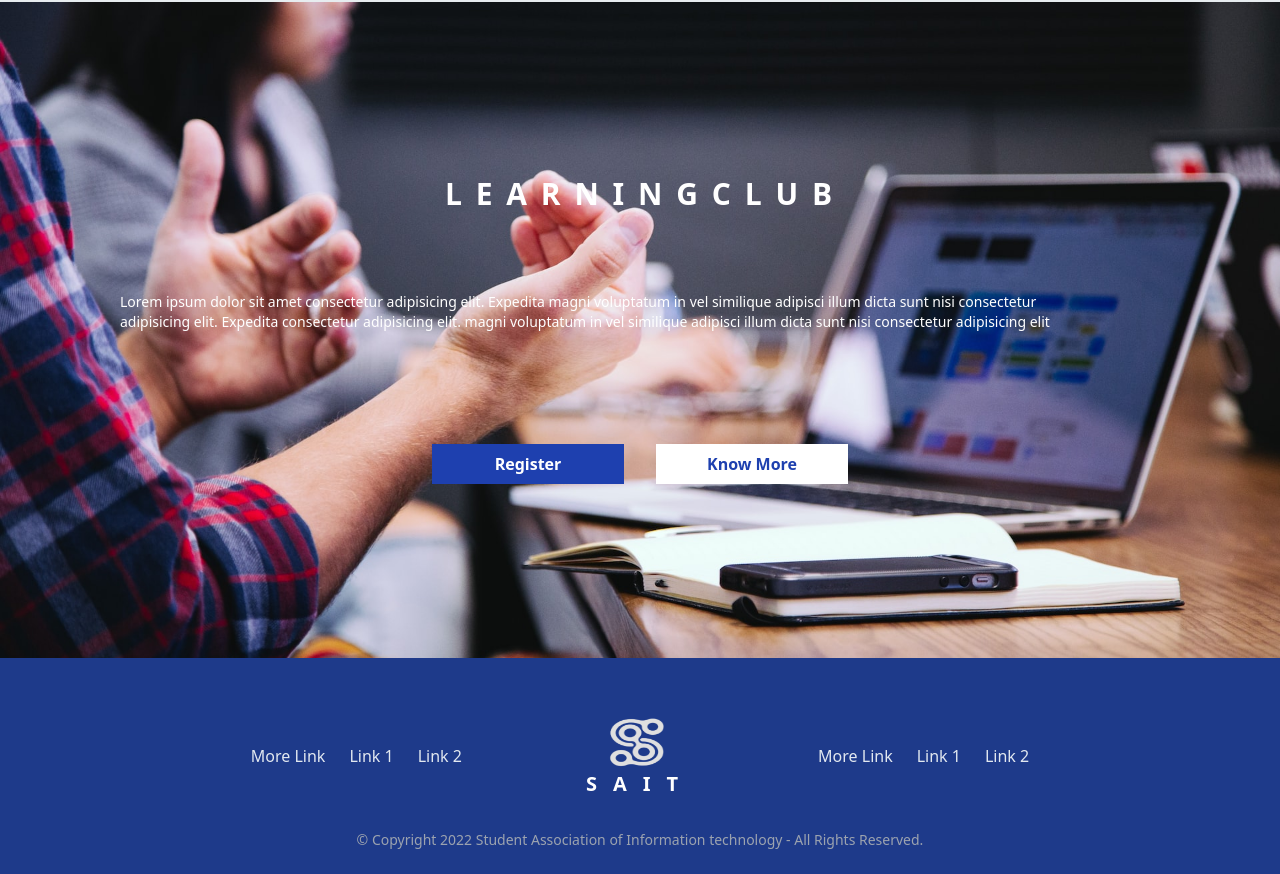
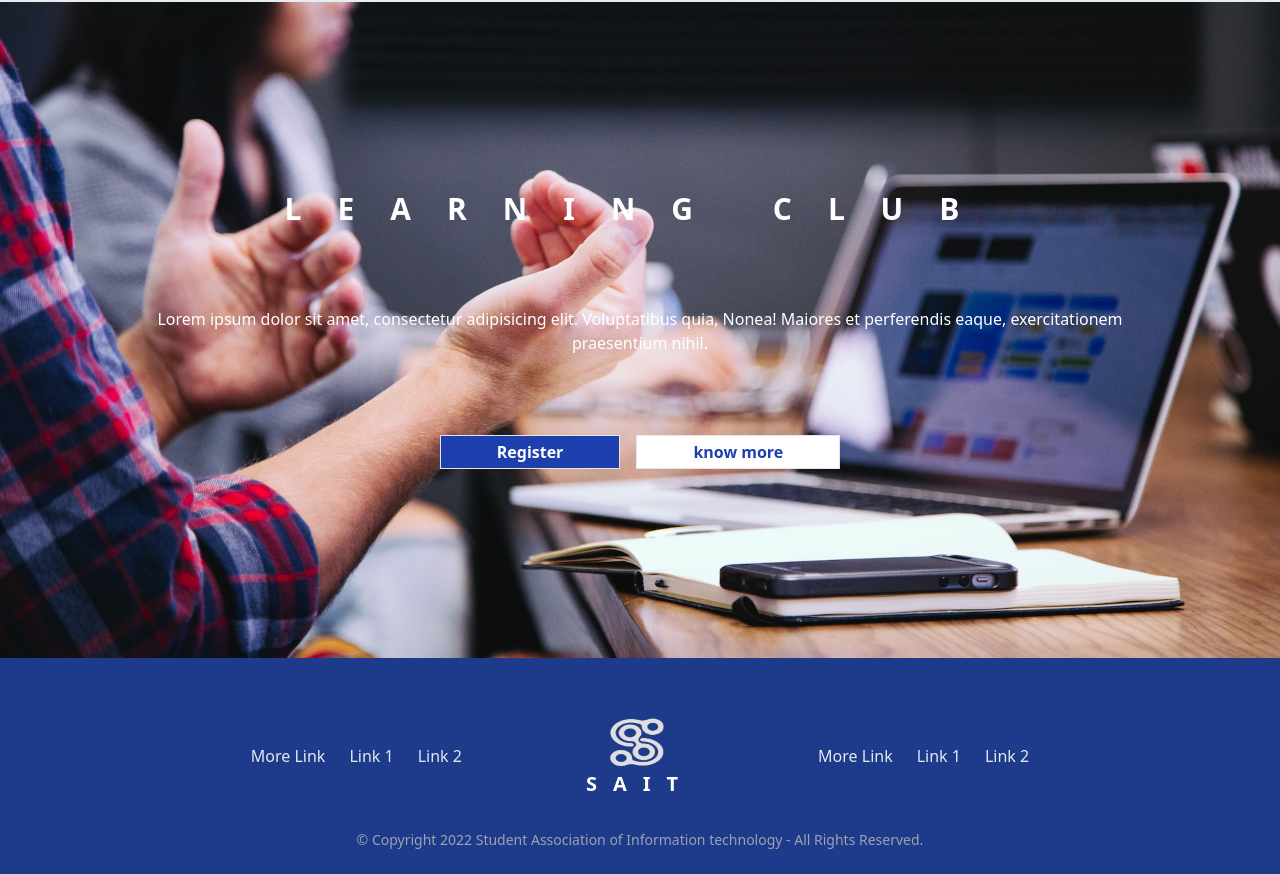
Before and after one commit to SAIT-CUSAT/SAIT, a Next.js app: page / in a window 1280 px wide. Shown: the part 1783-2657 px from the top of the page. Built offline with nearby package versions, Linux system fonts and the light colour scheme.

Commit message:
learning club updated!

```diff
--- a/src/common/components/Learningclub.jsx
+++ b/src/common/components/Learningclub.jsx
@@ -7,13 +7,13 @@ const Learningclub = () => {
             }}
             className="mt-2 brightness-100 md:bg-cover md:bg-center h-screen md:h-80 py-10 md:py-24 px-5 md:px-10 text-white flex flex-col justify-center items-center">
                   <div class="">
-                  <h1 class="w-full flex  text-center text-3xl tracking-widest font-bold">  <p >L E A R N I N G C L U B</p></h1>
+                  <h1 class="text-center text-3xl tracking-[1.2em] font-bold">  <p>LEARNING  CLUB</p></h1>
 
                   </div>
 
 
                 <div class="flex flex-col justify-center items-center m-20">
-                <h6 class="justify-center items-center content-center text-white  text-sm  sm:mr-20 2xl:ml-24  "> Lorem ipsum dolor sit amet
+                {/* <h6 class="justify-center items-center content-center text-white  text-sm  sm:mr-20 2xl:ml-24  "> Lorem ipsum dolor sit amet
                 consectetur adipisicing elit. Expedita
                  magni voluptatum in vel similique adipisci illum dicta sunt nisi
                  consectetur adipisicing elit. Expedita
@@ -21,17 +21,29 @@ const Learningclub = () => {
                  magni voluptatum in vel similique adipisci illum dicta sunt nisi
                  consectetur adipisicing elit
 
-               </h6>
+               </h6> */}
+               <p class="text-white-700 text-base text-center">
+                    Lorem ipsum dolor sit amet, consectetur adipisicing elit. Voluptatibus quia, Nonea! Maiores et perferendis eaque, exercitationem praesentium nihil.
+                </p>
                  </div>
 
-                <div class="justify-center ">
+                {/* <div class="justify-center ">
                 <button className="bg-blue-800 mr-4 font-bold py-2 px-4  mt-4 md:mt-8 transition duration-300 ease-in-out hover:bg-gray-800 hover:text-white w-48">
                     Register
                 </button>
                 <button className="bg-white ml-4 text-blue-800 font-bold py-2  px-4  mt-4 md:mt-8 transition duration-300 ease-in-out hover:bg-gray-800 hover:text-white w-48">
                     Know More
                 </button>
-                </div>
+                </div> */}
+
+                        <div class="justify-center ">
+                            <button class="bg-blue-800  font-bold font-semibold hover:bg-stone-200   hover:text-blue-900 py-1 mx-2 px-14  border border-stone-200 ">
+                                Register
+                            </button>
+                            <button class="bg-white text-blue-800 font-bold font-semibold hover:bg-stone-200 hover:bg-blue-800 hover:text-white py-1 mx-2 px-14 border border-stone-200 ">
+                                know more
+                            </button>
+                        </div>
 
             </div>
 
```
